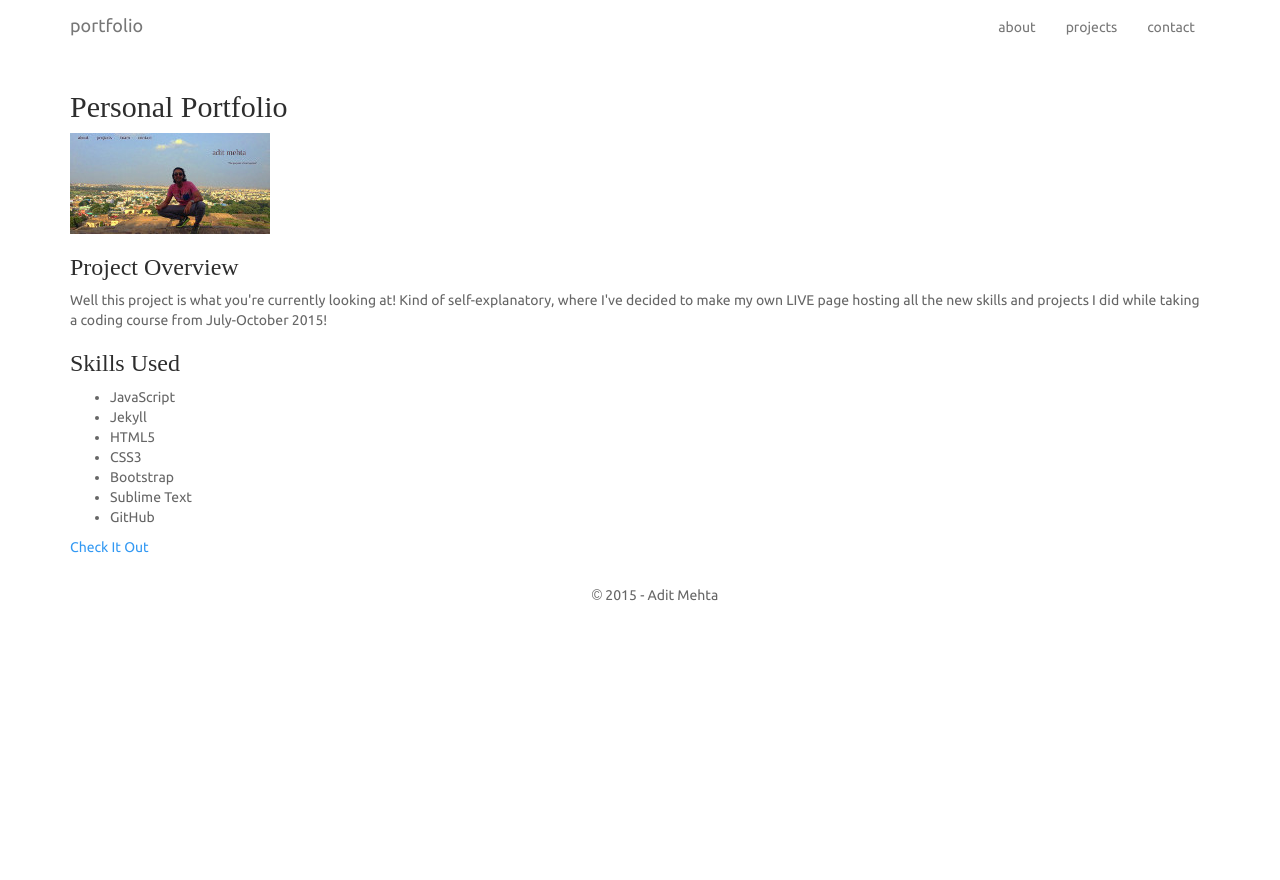
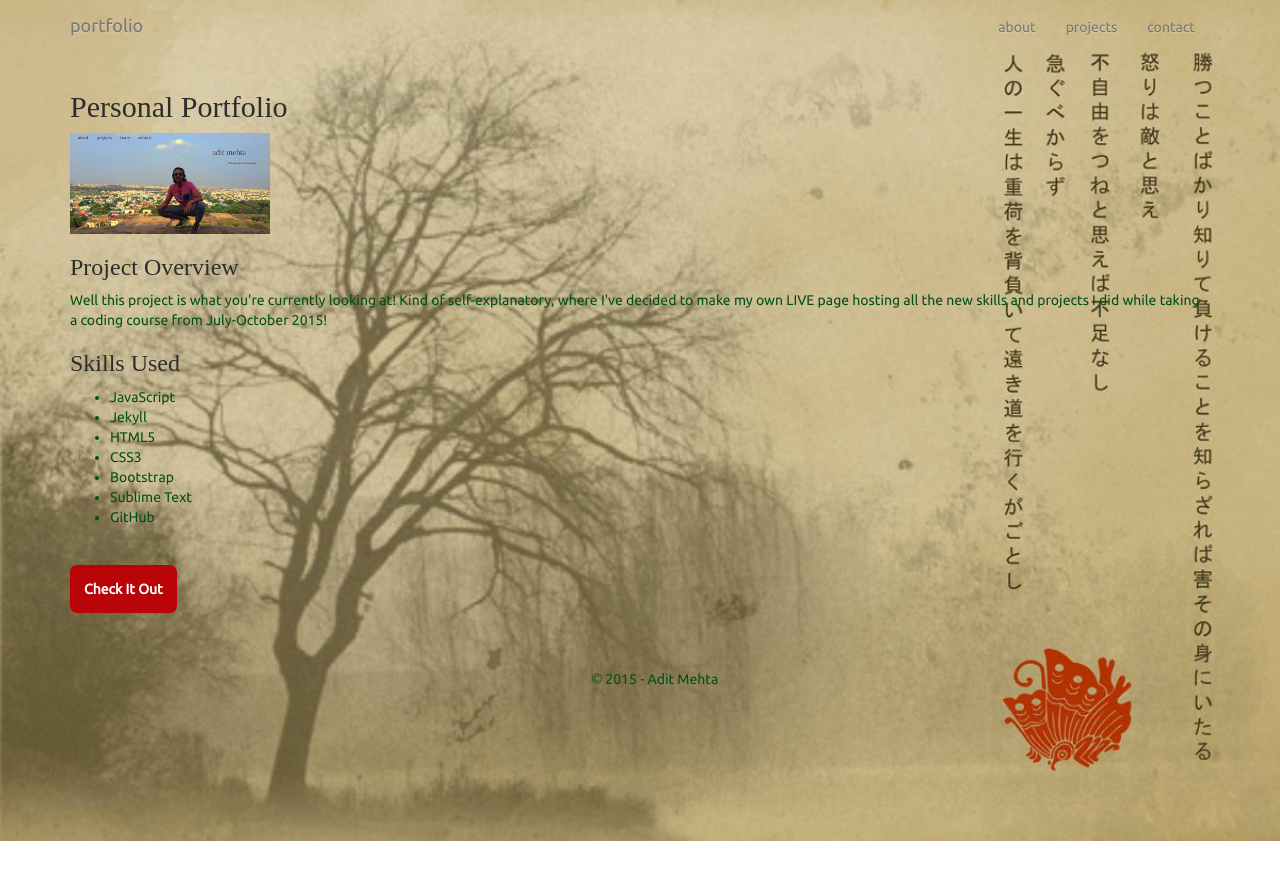
Before and after one commit to aditmehta/portfolio, a Jekyll site: the page built from projects/personal-portfolio.html, in a window 1280 px wide. Shown: the top 880 px of the page. Built offline with Jekyll 4.4.1, drawn with Linux system fonts in a browser that asks for light colours; nearby versions of some CDN libraries.

Commit message:
projects page done

```diff
--- a/_sass/_content.scss
+++ b/_sass/_content.scss
@@ -118,7 +118,7 @@
 }
 #mod_page{
   background-repeat: no-repeat;
-  background-image: url("../images/statue.jpg");
+  background-image: url("../images/rainbow.jpg");
   background-size: cover;
   color: #3D392A;
 
@@ -135,3 +135,22 @@
     }
   }
 }
+#personal_page{
+  background-repeat: no-repeat;
+  background-image: url("../images/japan.jpg");
+  background-size: cover;
+  color: #034F18;
+
+  .button_01{
+    a, a:hover {
+      background-color: #BA0508;
+      color: #FFF;
+      text-decoration: none;
+      padding: 1em 1em;
+      border-radius: 0.5em;
+      font-weight: 700;
+      display: inline-block;
+      margin: 2em 0;
+    }
+  }
+}
--- a/projects/personal-portfolio.html
+++ b/projects/personal-portfolio.html
@@ -1,6 +1,7 @@
 ---
 layout: page
 permalink: /projects/personal-portfolio/
+page_id: personal_page
 ---
 <div id="content">
 
```
Also changed, not shown: images/japan.jpg (added), images/rainbow.jpg (added), images/statue.jpg (deleted), 6 other files.
